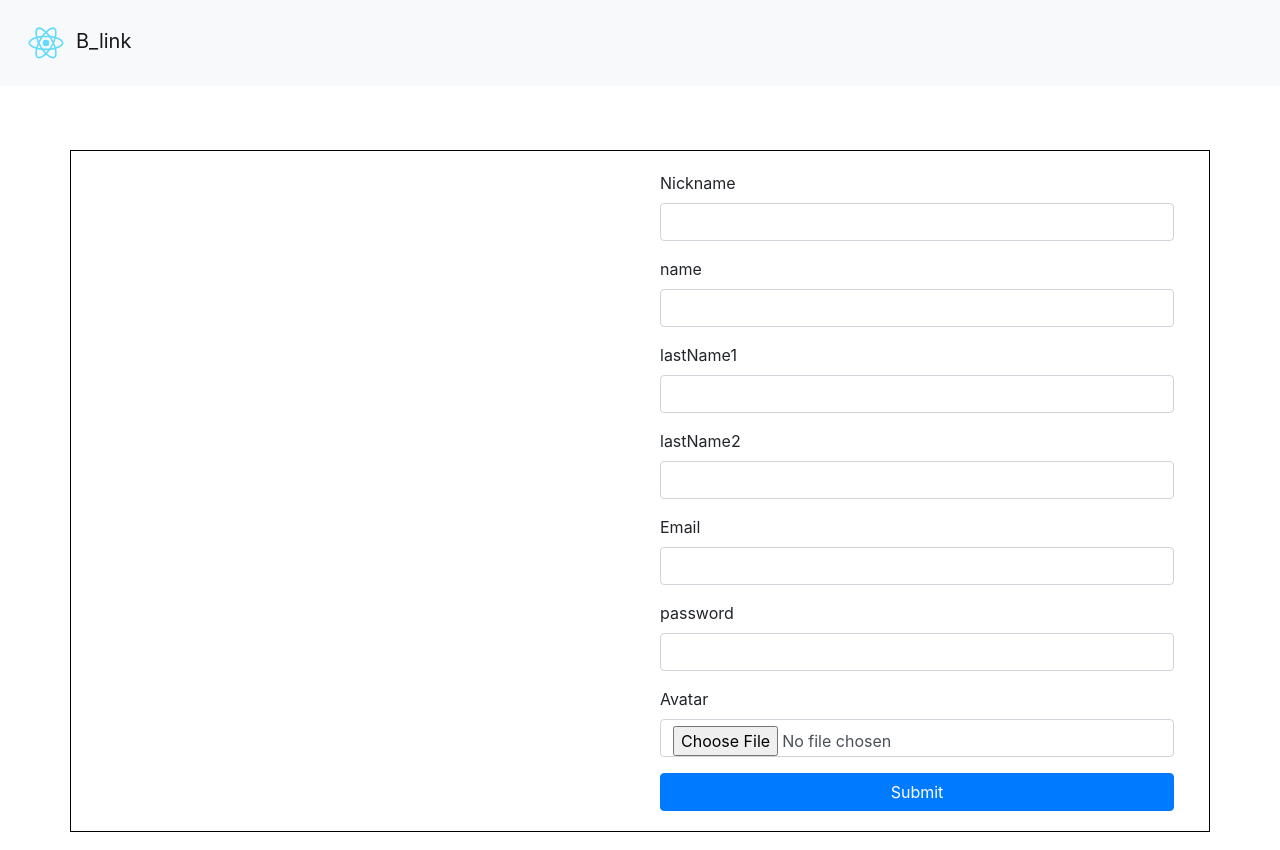
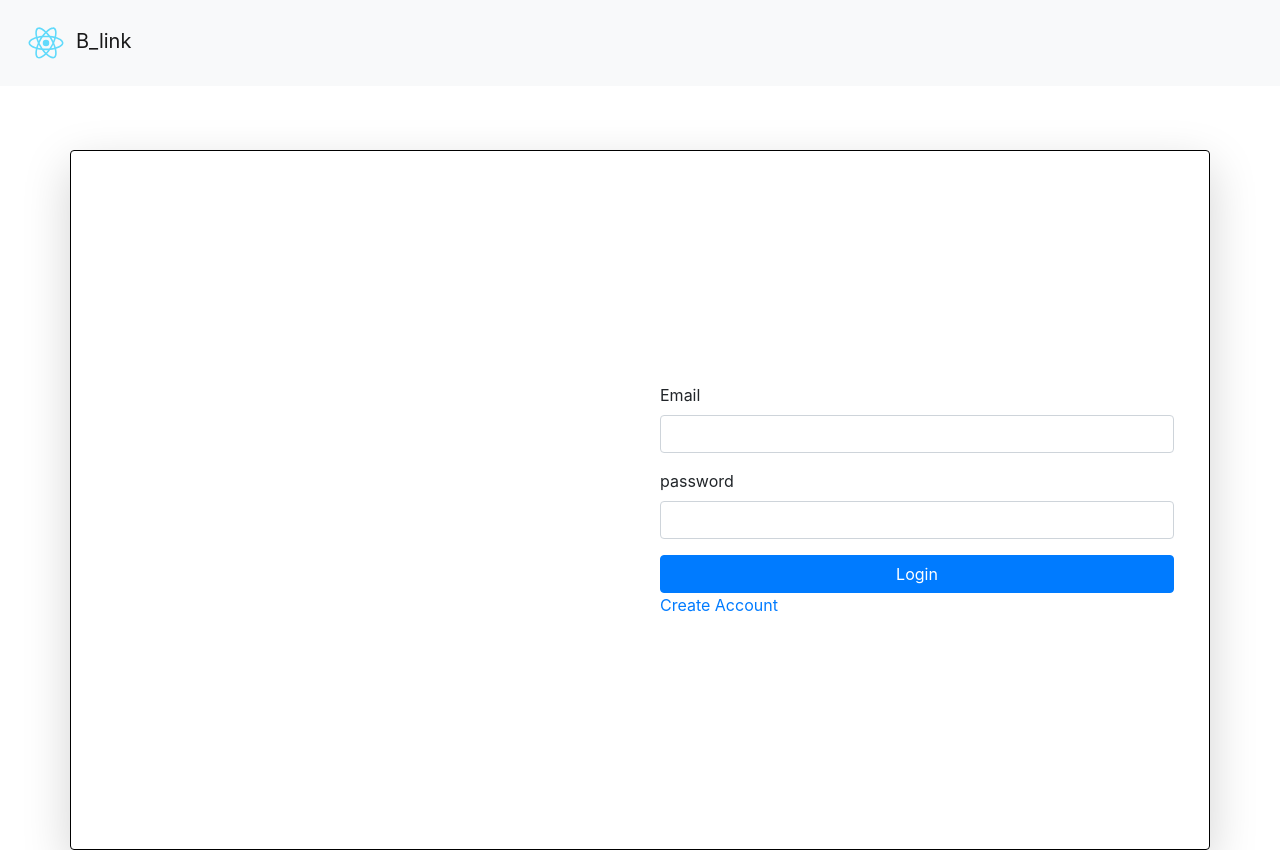
Before and after one commit to Naggas07/B-link-Frontend, a React (Create React App) app: page /login in a window 1280 px wide. Built offline with nearby package versions, Linux system fonts and the light colour scheme.

Commit message:
login done

```diff
--- a/src/App.js
+++ b/src/App.js
@@ -1,18 +1,31 @@
 import React from "react";
 import logo from "./logo.svg";
 import "./App.css";
-import Nabvar from "./components/navbar/Navbar.component";
-import { Router, Switch } from "react-router-dom";
+import { Switch, Route, Redirect } from "react-router-dom";
 import RegisterLoginContainer from "./components/misc/RegisterLoginContainer";
+import Login from "./components/user/Login";
+import RegisterUser from "./components/user/RegisterFormUser";
+import Nabvar from "./components/navbar/Navbar";
+import AuthenticatedRoute from "./components/misc/Authenticated.route";
+import Home from "./components/user/Home";
 
 function App() {
   return (
     <div className="App">
       <Nabvar logo={logo} />
-      <RegisterLoginContainer />
-      {/* <Router>
-        <Switch></Switch>
-      </Router> */}
+
+      <Switch>
+        <AuthenticatedRoute exact path="/user">
+          <Home />
+        </AuthenticatedRoute>
+        <Route exact path="/login">
+          <RegisterLoginContainer right={<Login />} />
+        </Route>
+        <Route exact path="/register">
+          <RegisterLoginContainer right={<RegisterUser />} />
+        </Route>
+        <Redirect to="/login" />
+      </Switch>
     </div>
   );
 }
--- a/src/components/misc/Authenticated.route.jsx
+++ b/src/components/misc/Authenticated.route.jsx
@@ -3,7 +3,7 @@ import { Redirect, Route } from "react-router-dom";
 import { WithAuthConsumer } from "../../contexts/AuthContext";
 
 const AuthenticatedRoute = props => {
-  if (!props.CurrentUser) {
+  if (!props.currentUser) {
     return <Redirect to="/login" />;
   } else {
     return <Route {...props} />;
--- a/src/components/misc/RegisterLoginContainer.jsx
+++ b/src/components/misc/RegisterLoginContainer.jsx
@@ -1,14 +1,12 @@
 import React from "react";
-import RegisterUser from "../user/RegisterFormUser";
+
 import "../../styles/RegisterLoginContainer.css";
 
-const RegisterLoginContainer = () => {
+const RegisterLoginContainer = props => {
   return (
-    <div className="container form-login-container">
-      <div className="form-media-item"></div>
-      <div className="form-media-item">
-        <RegisterUser />
-      </div>
+    <div className="container form-login-container shadow-lg rounded">
+      <div className="form-media-item">{props.left}</div>
+      <div className="form-media-item">{props.right}</div>
     </div>
   );
 };
--- a/src/components/navbar/Navbar.component.jsx
+++ b/src/components/navbar/Navbar.jsx
@@ -2,7 +2,7 @@ import React from "react";
 
 const Nabvar = ({ logo }) => {
   return (
-    <nav className="navbar navbar-light bg-light">
+    <nav className="navbar navbar-light bg-light sticky-top">
       <a className="navbar-brand" href="/">
         <img src={logo} width="60" height="60" alt="logo" />
         B_link
--- /dev/null
+++ b/src/components/user/Home.jsx
@@ -0,0 +1,7 @@
+import React from "react";
+
+const Home = () => {
+  return <h1>Hellow desde user logged</h1>;
+};
+
+export default Home;
--- /dev/null
+++ b/src/components/user/Login.jsx
@@ -0,0 +1,90 @@
+import React, { Component } from "react";
+
+import "../../styles/Forms.css";
+import UserServices from "../../services/user.services";
+import { Fragment } from "react";
+import { Redirect } from "react-router-dom";
+import { WithAuthConsumer } from "../../contexts/AuthContext";
+
+class Login extends Component {
+  state = {
+    userData: {
+      email: "",
+      password: ""
+    },
+    error: false,
+    loading: false,
+    success: false
+  };
+
+  handleChange = event => {
+    const { name, value, files } = event.target;
+
+    this.setState({
+      userData: {
+        ...this.state.userData,
+        [name]: files ? files[0] : value
+      }
+    });
+  };
+
+  handleSubmit = event => {
+    event.preventDefault();
+
+    const { userData } = this.state;
+
+    this.setState({ loading: true, error: false }, () => {
+      UserServices.login(userData)
+        .then(user => {
+          console.log(user);
+          this.props.setUser(user);
+        })
+        .catch(() => {
+          this.setState({ error: true, loading: false });
+        });
+    });
+  };
+
+  render() {
+    console.log(this.props);
+    if (this.props.currentUser) {
+      return <Redirect to="/user" />;
+    }
+    return (
+      <Fragment>
+        <form className="form-margins" onSubmit={this.handleSubmit}>
+          <div className="form-group">
+            <label htmlFor="exampleInputEmail1">Email</label>
+            <input
+              type="email"
+              className="form-control"
+              name="email"
+              value={this.state.userData.email}
+              onChange={this.handleChange}
+              autoComplete="off"
+            />
+          </div>
+          <div className="form-group">
+            <label htmlFor="Password">password</label>
+            <input
+              type="password"
+              className="form-control"
+              name="password"
+              value={this.state.userData.password}
+              onChange={this.handleChange}
+              autoComplete="off"
+            />
+          </div>
+          <button type="submit" className="btn btn-block btn-primary">
+            Login
+          </button>
+          <a className="mt-5" href="/register">
+            Create Account
+          </a>
+        </form>
+      </Fragment>
+    );
+  }
+}
+
+export default WithAuthConsumer(Login);
--- a/src/components/user/RegisterFormUser.jsx
+++ b/src/components/user/RegisterFormUser.jsx
@@ -1,6 +1,7 @@
 import React, { Component } from "react";
 
 import "../../styles/Forms.css";
+import UserServices from "../../services/user.services";
 
 class RegisterUser extends Component {
   state = {
@@ -11,7 +12,6 @@ class RegisterUser extends Component {
       lastName2: "",
       email: "",
       password: "",
-      userType: "User",
       avatar: null
     },
     error: false,
@@ -30,9 +30,35 @@ class RegisterUser extends Component {
     });
   };
 
+  handelSubmit = event => {
+    event.preventDefault();
+
+    const { userData } = this.state;
+
+    const formData = new FormData();
+    formData.append("nickName", userData.nickName);
+    formData.append("name", userData.name);
+    formData.append("lastName1", userData.lastName1);
+    formData.append("lastName2", userData.lastName2);
+    formData.append("avatar", userData.avatar);
+    formData.append("email", userData.email);
+    formData.append("password", userData.password);
+    formData.append("userType", "User");
+
+    this.setState({ loading: true, error: false }, () => {
+      UserServices.singUp(formData)
+        .then(() => {
+          this.setState({ success: true });
+        })
+        .catch(() => {
+          this.setState({ error: true, loading: false });
+        });
+    });
+  };
+
   render() {
     return (
-      <form className="form-margins">
+      <form className="form-margins" onSubmit={this.handelSubmit}>
         <div className="form-group">
           <label htmlFor="nickName">Nickname</label>
           <input
@@ -113,6 +139,7 @@ class RegisterUser extends Component {
         <button type="submit" className="btn btn-block btn-primary">
           Submit
         </button>
+        <a href="/login">Back to login</a>
       </form>
     );
   }
--- a/src/index.js
+++ b/src/index.js
@@ -3,11 +3,11 @@ import ReactDOM from "react-dom";
 import "./index.css";
 import App from "./App";
 import { BrowserRouter } from "react-router-dom";
+import { AuthContextProvider } from "./contexts/AuthContext";
 
 // styles
 import "bootstrap/dist/css/bootstrap.css";
 import "font-awesome/css/font-awesome.min.css";
-import { AuthContextProvider } from "./contexts/AuthContext";
 
 ReactDOM.render(
   <BrowserRouter>
--- a/src/services/user.services.js
+++ b/src/services/user.services.js
@@ -3,7 +3,10 @@ import http from "./global.variables";
 const singUp = userData =>
   http.post("/user/register", userData).then(user => user);
 
-const login = userData => http.post("/user/login", userData).then(user => user);
+const login = userData => {
+  console.log(userData);
+  return http.post("/user/login", userData).then(user => user.data);
+};
 
 const logout = () => http.post("/user/logout").then(notUser => notUser);
 
--- a/src/styles/RegisterLoginContainer.css
+++ b/src/styles/RegisterLoginContainer.css
@@ -4,7 +4,7 @@
   justify-content: space-between;
   align-items: center;
   border: 1px solid black;
-  min-height: 400px;
+  min-height: 700px;
 }
 
 .form-media-item {
```
